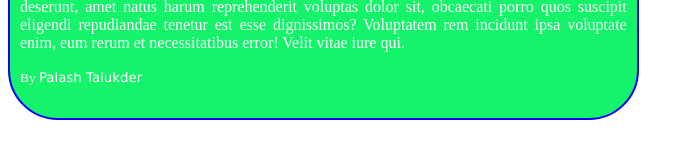
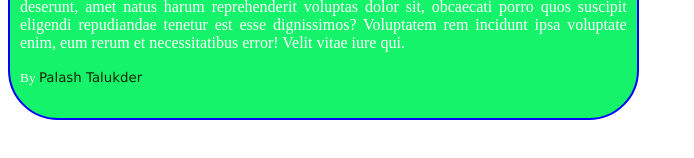
Before and after one commit to Palashtalukder78/my-excersise-repo, a plain HTML site: page index.html in a window 1280 px wide. Shown: the part 462-620 px from the top of the page, without its empty margins (0-694 px from the left). Drawn offline with Linux system fonts and the light colour scheme.

Commit message:
Changes CSS

```diff
--- a/css/style.css
+++ b/css/style.css
@@ -35,4 +35,5 @@ h2{
 }
 span{
     font-family: 'Lucida Sans', 'Lucida Sans Regular', 'Lucida Grande', 'Lucida Sans Unicode', Geneva, Verdana, sans-serif;
+    color: #192502;
 }
```
Also changed, not shown: index.html (+13 -2 lines).
